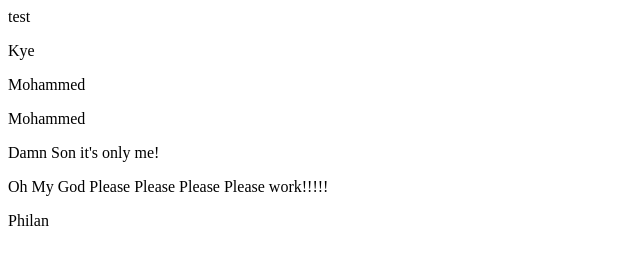
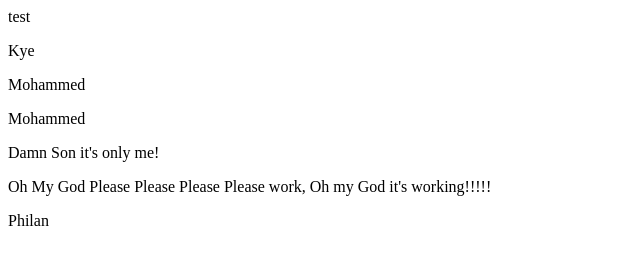
Before and after one commit to Momo979/JenkinsTest, a plain HTML site: page index.html in a window 1280 px wide. Shown: the whole page, without its empty margins (0-640 px from the left). Drawn offline with Linux system fonts and the light colour scheme.

Commit message:
it worksgit add .git add .!

```diff
--- a/index.html
+++ b/index.html
@@ -5,7 +5,7 @@
     <p>Mohammed</p>
     <p>Mohammed</p>
     <p>Damn Son it's only me!</p>
-    <p>Oh My God Please Please Please Please work!!!!!</p>
+    <p>Oh My God Please Please Please Please work, Oh my God it's working!!!!!</p>
     <p>Philan</p>
   </body>
 </html>
```
